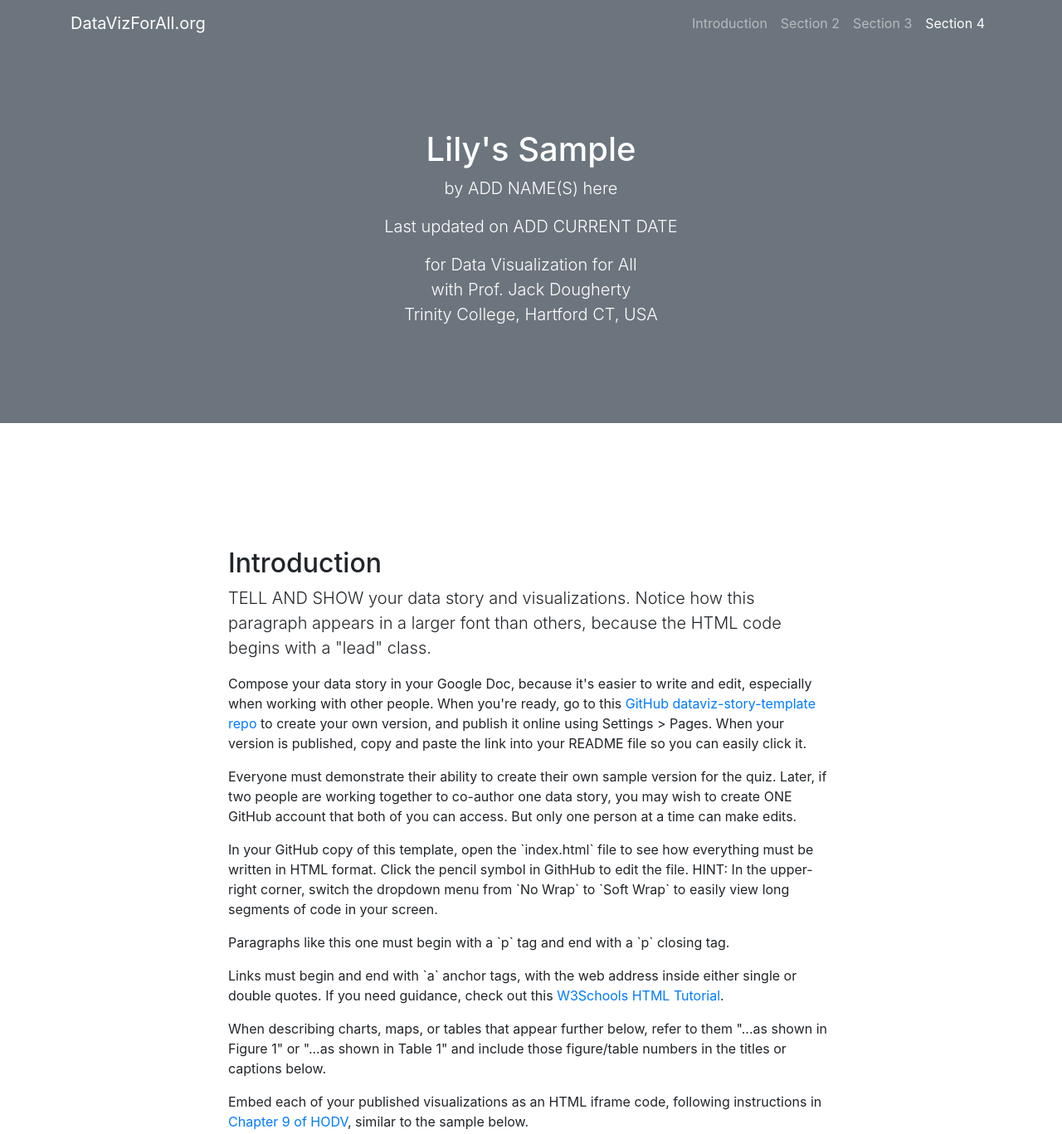
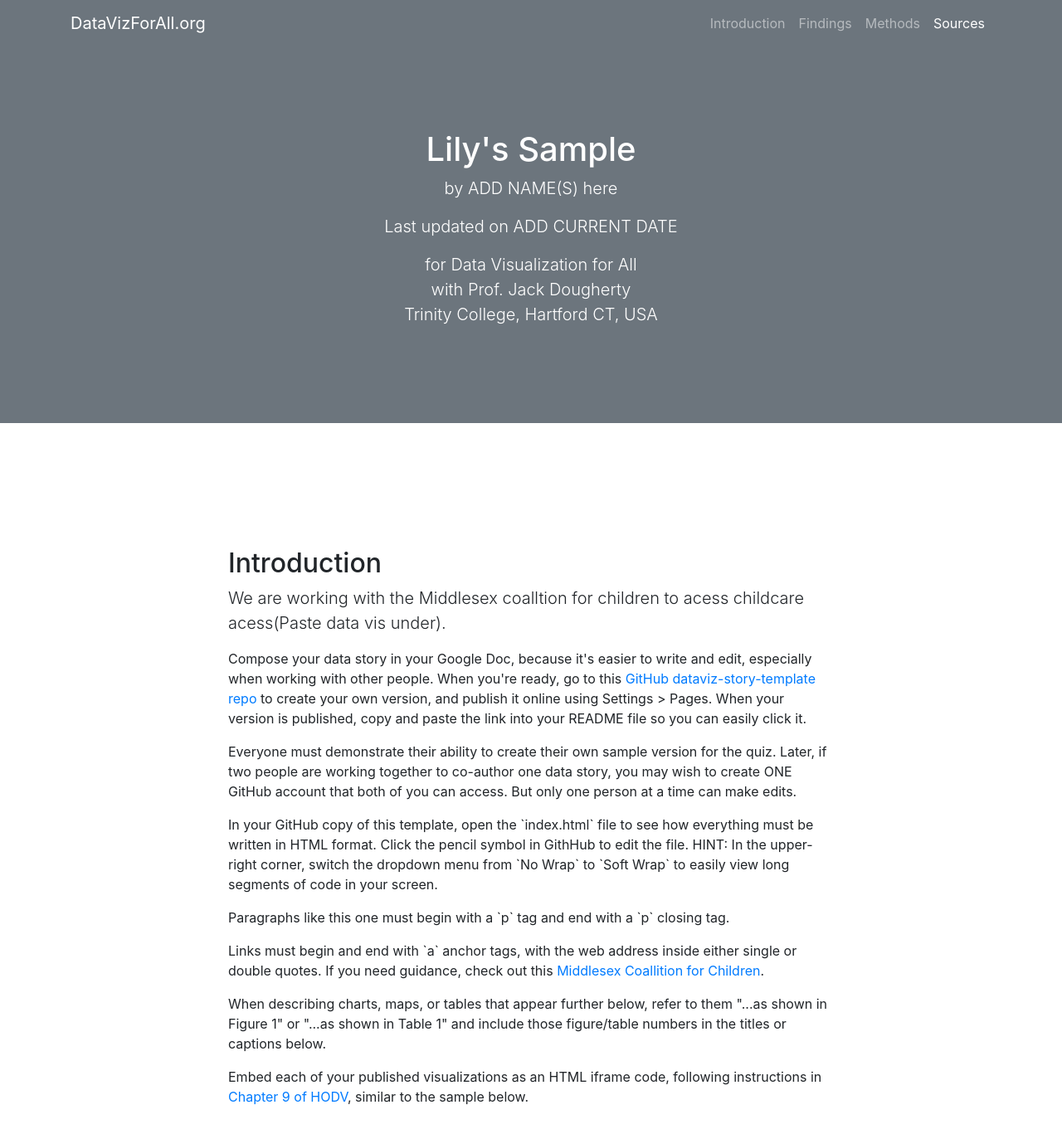
Before and after one commit to LillianRoseRyan/Practice-Data-Story-, a plain HTML site: page index.html in a window 1280 px wide. Shown: the top 1367 px of the page at 83% size. Drawn offline with nearby package versions, Linux system fonts and the light colour scheme; grey boxes are pictures that could not be loaded.

Commit message:
Update index.html

```diff
--- a/index.html
+++ b/index.html
@@ -37,13 +37,13 @@
             <a class="nav-link js-scroll-trigger" href="#section1">Introduction</a>
           </li>
           <li class="nav-item">
-            <a class="nav-link js-scroll-trigger" href="#section2">Section 2</a>
+            <a class="nav-link js-scroll-trigger" href="#section2">Findings</a>
           </li>
           <li class="nav-item">
-            <a class="nav-link js-scroll-trigger" href="#section3">Section 3</a>
+            <a class="nav-link js-scroll-trigger" href="#section3">Methods</a>
           </li>
           <li class="nav-item">
-            <a class="nav-link js-scroll-trigger" href="#section4">Section 4</a>
+            <a class="nav-link js-scroll-trigger" href="#section4">Sources</a>
           </li>
         </ul>
       </div>
@@ -66,7 +66,7 @@
       <div class="row">
         <div class="col-lg-8 mx-auto">
           <h2>Introduction</h2>
-          <p class="lead">TELL AND SHOW your data story and visualizations. Notice how this paragraph appears in a larger font than others, because the HTML code begins with a "lead" class.</p>
+          <p class="lead"> We are working with the Middlesex coalltion for children to acess childcare acess(Paste data vis under).</p>
 
           <p>Compose your data story in your Google Doc, because it's easier to write and edit, especially when working with other people. When you're ready, go to this <a href="https://github.com/DataVizForAll/dataviz-story-template">GitHub dataviz-story-template repo</a> to create your own version, and publish it online using Settings > Pages. When your version is published, copy and paste the link into your README file so you can easily click it.</p>
 
@@ -76,7 +76,7 @@
 
           <p>Paragraphs like this one must begin with a `p` tag and end with a `p` closing tag.</p>
 
-          <p>Links must begin and end with `a` anchor tags, with the web address inside either single or double quotes. If you need guidance, check out this <a href='https://www.w3schools.com/html/html_basic.asp'>W3Schools HTML Tutorial</a>.
+          <p>Links must begin and end with `a` anchor tags, with the web address inside either single or double quotes. If you need guidance, check out this <a href='https://www.middlesexchildren.org/'>Middlesex Coallition for Children</a>.
 
           <p>When describing charts, maps, or tables that appear further below, refer to them "...as shown in Figure 1" or "...as shown in Table 1" and include those figure/table numbers in the titles or captions below.</p>
 
@@ -97,7 +97,7 @@
     <div class="container">
       <div class="row">
         <div class="col-lg-8 mx-auto">
-          <h2>Section 2</h2>
+          <h2>Findings</h2>
           <p>Create a separate section to describe how you obtained your data, key steps in your process, and cautions for interpreting its meaning. Write for an audience of future DataViz students who may wish to replicate your steps. Write in HTML format and always include links to data sources, such as <a href='https://public-edsight.ct.gov/'>CT EdSight</a>, and also link to your shared Google Sheets.</p>
         </div>
       </div>
@@ -110,7 +110,7 @@
     <div class="container">
       <div class="row">
         <div class="col-lg-8 mx-auto">
-          <h2>Section 3</h2>
+          <h2>Methods</h2>
           <p>Give credit to people, organizations, resources, and tools that helped you to create this data story. Write in HTML format and include links when appropriate. When you paraphrase or quote from a specific reading, cite it using any standard academic citation style (such as MLA or APA inline citations), and include the full reference in a bibliography section at the end of your data story. For help with creating citations, I highly recommend the <a href='https://zbib.org'>Zbib.org</a> tool. Insert any URL, but you may need to click the Edit button to manually add missing details, such as author and date if the tool does not automatically recognize them, as shown in Image 1 and 2 below.</p>
 
           <img src="sample-zbib1.png" style="width: 100%; margin: 30px 0">
@@ -150,7 +150,7 @@
     <div class="container">
       <div class="row">
         <div class="col-lg-8 mx-auto">
-          <h2>Section 4: Advanced Tips</h2>
+          <h2>Sources: Advanced Tips</h2>
 
           <p>Change names of `Section 1` etc. to customized navigation labels that make sense for your data story, such as `Why It Matters` or `How We Made This` etc. To do this you must change names in TWO places: see the Navigation Container (around lines 30-50) and the corresponding Sections below. Keep the section numbers but change the reader-friendly labels.</p>
 
```
